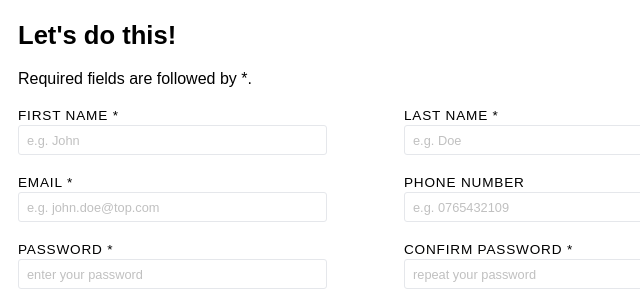
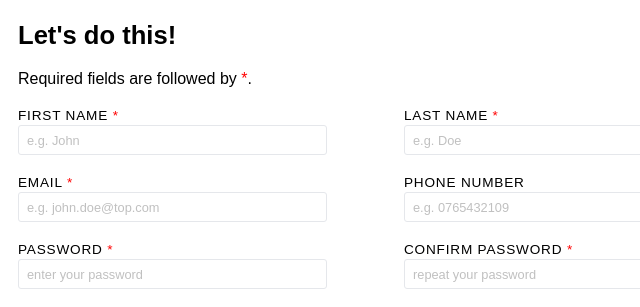
Before and after one commit to mrsmania/signup-form, a plain HTML site: page index.html in a window 1280 px wide. Shown: the part 325-632 px from the top of the page, 460-1100 px from the left. Drawn offline with Linux system fonts and the light colour scheme.

Commit message:
made asterisk red

```diff
--- a/index.html
+++ b/index.html
@@ -30,13 +30,13 @@
                     <h1>
                         <p>Let's do this!</p>
                     </h1>
-                    <p>Required fields are followed by <span aria-label="required">*</span>.</p>
+                    <p>Required fields are followed by <span aria-label="required" class="asterisk" class="asterisk">*</span>.</p>
                     <form action="" method="">
                         <div class="form-elements-wrapper">
                             <div class="form-element">
                                 <label for="firstname">
                                     <span>First Name</span>
-                                    <span aria-label="required">*</span>
+                                    <span aria-label="required" class="asterisk">*</span>
                                 </label>
                                 <input type="text" id="firstname" name="firstname" placeholder="e.g. John" required>
                                 <span></span>
@@ -44,7 +44,7 @@
                             <div class="form-element">
                                 <label for="lastname">
                                     <span>Last Name</span>
-                                    <span aria-label="required">*</span>
+                                    <span aria-label="required" class="asterisk">*</span>
                                 </label>
                                 <input type="text" id="lastname" name="lastname" placeholder="e.g. Doe" required>
                                 <span></span>
@@ -52,7 +52,7 @@
                             <div class="form-element">
                                 <label for="email">
                                     <span>Email</span>
-                                    <span aria-label="required">*</span>
+                                    <span aria-label="required" class="asterisk">*</span>
                                 </label>
                                 <input type="email" id="email" name="email" placeholder="e.g. john.doe@top.com" required>
                                 <span></span>
@@ -67,7 +67,7 @@
                             <div class="form-element">
                                 <label for="password">
                                     <span>Password</span>
-                                    <span aria-label="required">*</span>
+                                    <span aria-label="required" class="asterisk">*</span>
                                 </label>
                                 <input type="password" id="password1" name="password1" autocomplete="on" placeholder="enter your password" required>
                                 <span></span>
@@ -75,7 +75,7 @@
                             <div class="form-element">
                                 <label for="password">
                                     <span>Confirm Password</span>
-                                    <span aria-label="required">*</span>
+                                    <span aria-label="required" class="asterisk">*</span>
                                 </label>
                                 <input type="password" id="password2" name="password2" autocomplete="on" placeholder="repeat your password" required>
                                 <span></span>
--- a/style.css
+++ b/style.css
@@ -199,6 +199,10 @@ button:active {
     background-color: #c69145;
 }
 
+.asterisk {
+    color: red;
+}
+
 @media only screen and (min-width: 1080px) {
     .form-elements-wrapper {
         max-width: 100%;
```
